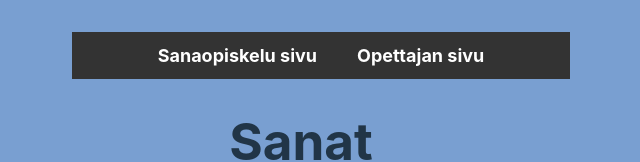
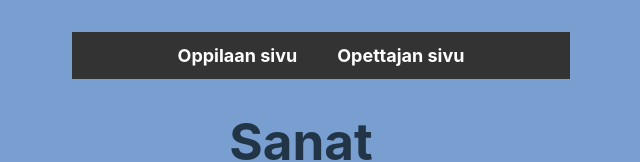
Before and after one commit to AapoHumina/learn-languages-app, a React (Vite) app in the folder frontend/: page / in a window 1280 px wide. Shown: the top 162 px of the page, without its empty margins (339-979 px from the left). Built offline with nearby package versions, Linux system fonts and the light colour scheme; no server answers.

Commit message:
added routes pages in app

```diff
--- a/frontend/src/App.jsx
+++ b/frontend/src/App.jsx
@@ -11,7 +11,7 @@ function App() {
         <nav style={navStyle}>
           <ul style={navListStyle}>
             <li style={navItemStyle}>
-              <Link to="/" style={linkStyle}>Sanaopiskelu sivu</Link>
+              <Link to="/" style={linkStyle}>Oppilaan sivu</Link>
             </li>
             <li style={navItemStyle}>
               <Link to="/second" style={linkStyle}>Opettajan sivu</Link>
@@ -29,6 +29,7 @@ function App() {
 };
 
 // CSS-in-JS tyylit
+//  made with AI
 const navStyle = {
   backgroundColor: '#333',
   padding: '10px 20px',
```
